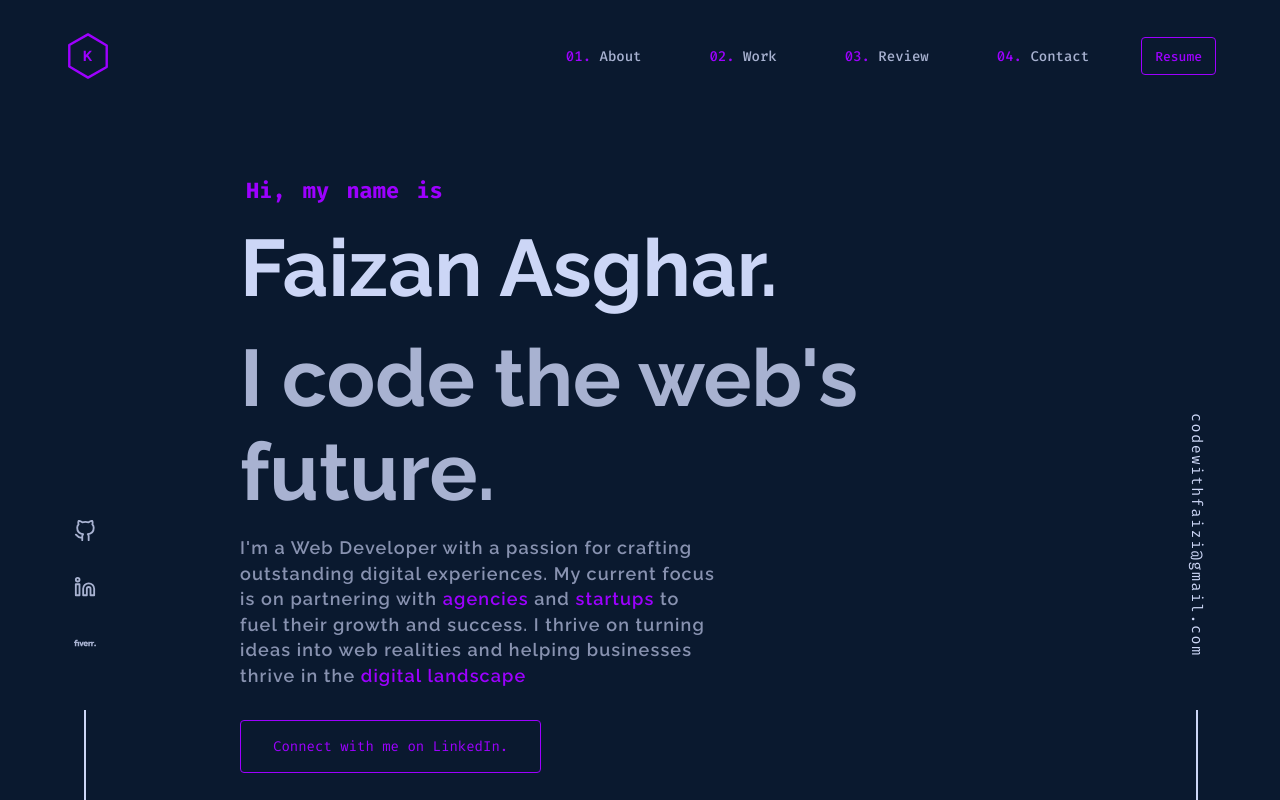
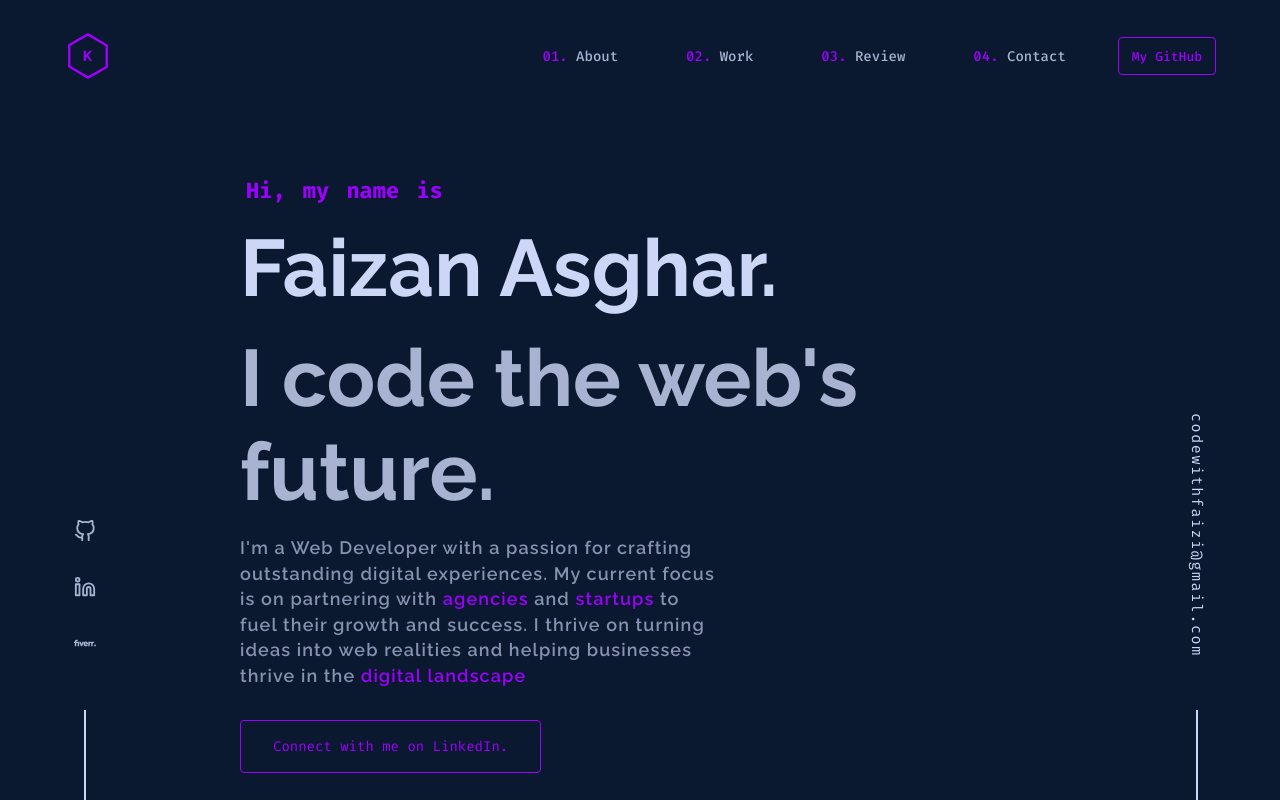
Before and after one commit to aressss1/faizan-asghar-dev, a Next.js app: page / in a window 1280 px wide. Shown: the top 800 px of the page. Built offline with nearby package versions, Linux system fonts and the light colour scheme.

Commit message:
Navbat T2-

```diff
--- a/src/sections/Navbar.tsx
+++ b/src/sections/Navbar.tsx
@@ -120,7 +120,7 @@ function Navbar() {
               delay: 0.6,
             }}
           >
-            <Button text="Resume" link="http://localhost:3000/resume.pdf" />
+            <Button text="My GitHub" link="https://github.com/aressss1" />
           </motion.div>
         </div>
       </div>
```
